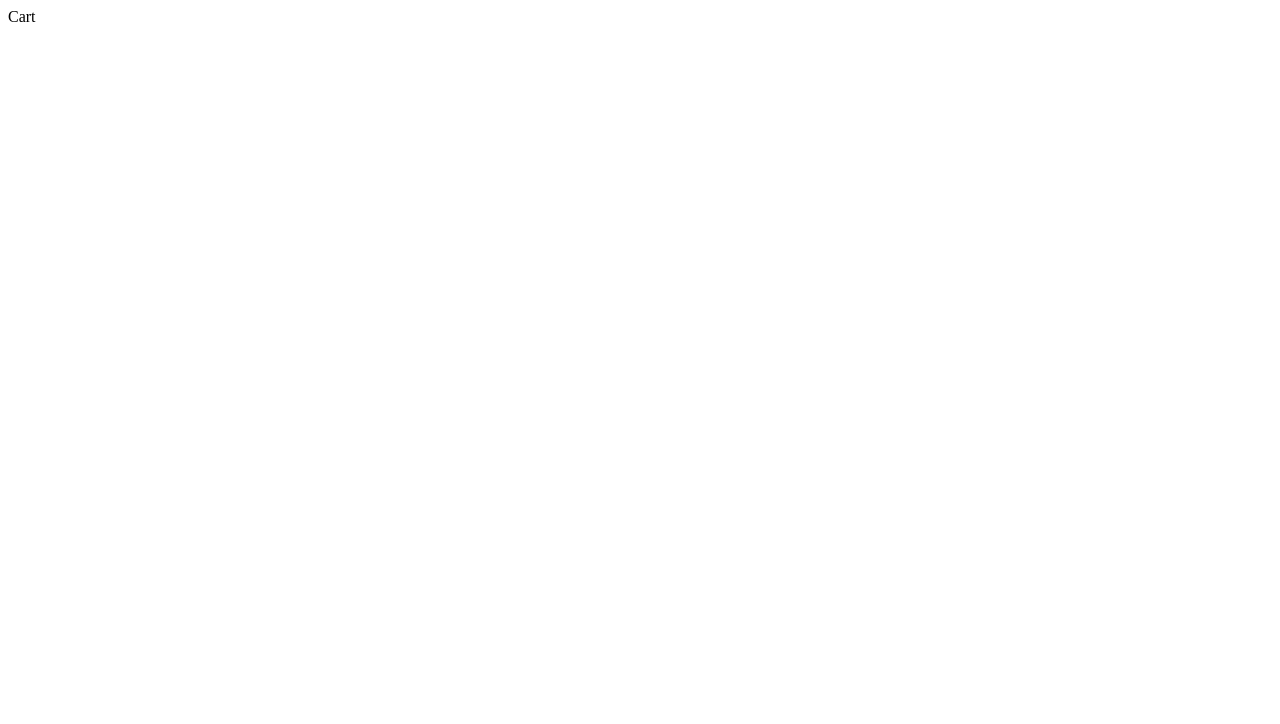
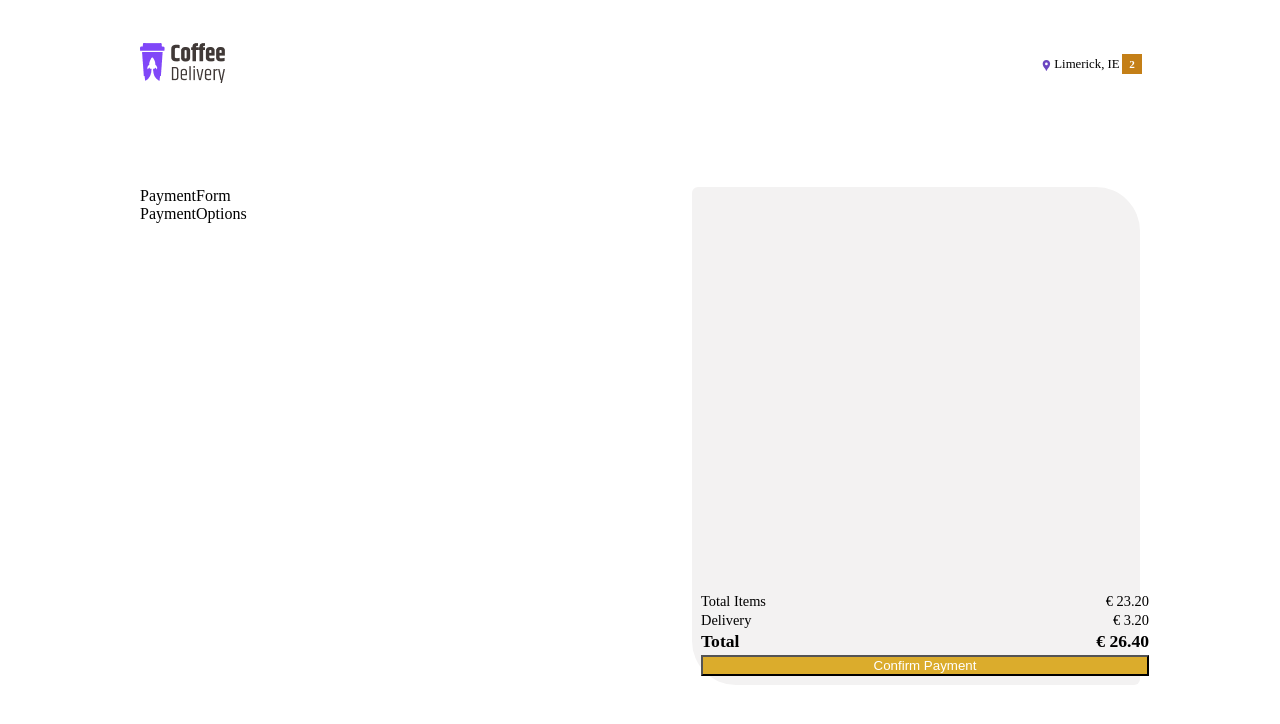
Before and after one commit to diebraga/delivery_coffee, a React (Vite) app: page /cart in a window 1280 px wide. Shown: the top 724 px of the page. Built offline with nearby package versions, Linux system fonts and the light colour scheme; the HTML template or start-up script is replaced by a standard one.

Commit message:
payment widget footer

```diff
--- a/src/components/Header/index.tsx
+++ b/src/components/Header/index.tsx
@@ -12,9 +12,9 @@ export function Header() {
       alignItems={'center'}
       justify='space-between'
     >
-      <Box>
+      <Link to='/'>
         <img src={Logo} />
-      </Box>
+      </Link>
       <Flex>
         <Flex
           bg='purple.100'
--- /dev/null
+++ b/src/components/Payment/PaymentForm.tsx
@@ -0,0 +1,6 @@
+
+export function PaymentForm() {
+  return (
+    <div>PaymentForm</div>
+  )
+}
--- /dev/null
+++ b/src/components/Payment/PaymentOptions.tsx
@@ -0,0 +1,6 @@
+
+export function PaymentOptions() {
+  return (
+    <div>PaymentOptions</div>
+  )
+}
--- /dev/null
+++ b/src/components/Payment/PaymentWidget.tsx
@@ -0,0 +1,23 @@
+import { Flex } from "@chakra-ui/react";
+import { PaymentWidgetFooter } from "./PaymentWidgetFooter";
+import { PaymentWidgetItem } from "./PaymentWidgetItem";
+
+export function PaymentWidget() {
+  return (
+    <Flex
+      maxW='448px'
+      w='488px'
+      h='498px'
+      bg='#F3F2F2'
+      borderTopLeftRadius={'6px'}
+      borderTopRightRadius='44px'
+      borderBottomLeftRadius={'44px'}
+      borderBottomRightRadius='6px'
+      flexDir={'column'}
+      position={'relative'}
+    >
+      <PaymentWidgetItem />
+      <PaymentWidgetFooter />
+    </Flex>
+  )
+}
--- /dev/null
+++ b/src/components/Payment/PaymentWidgetFooter.tsx
@@ -0,0 +1,59 @@
+import { Button, Flex } from "@chakra-ui/react";
+
+export function PaymentWidgetFooter() {
+  return (
+    <Flex
+      as='footer'
+      flexDir={'column'}
+      p='9'
+      pt='3'
+      position={'absolute'}
+      bottom='0'
+      w='100%'
+      bg='blue.100'
+      borderBottomLeftRadius={'44px'}
+    >
+      <Flex
+        flexDir={'column'}
+      >
+        {/* Summary */}
+        <Flex
+          justify={'space-between'}
+          fontSize={['0.9rem']}
+          mt='2'
+        >
+          <Flex>Total Items</Flex>
+          <Flex>€ 23.20</Flex>
+        </Flex>
+
+        <Flex
+          justify={'space-between'}
+          fontSize={['0.9rem']}
+          mt='2'
+        >
+          <Flex>Delivery</Flex>
+          <Flex>€ 3.20</Flex>
+        </Flex>
+
+        <Flex
+          justify={'space-between'}
+          fontWeight='700'
+          fontSize={['1.1rem']}
+          mt='2'
+        >
+          <Flex>Total</Flex>
+          <Flex>€ 26.40</Flex>
+        </Flex>
+
+        <Button
+          width={'100%'}
+          bg='#DBAC2C'
+          color='white'
+          mt='3'
+        >
+          Confirm Payment
+        </Button>
+      </Flex>
+    </Flex>
+  )
+}
--- /dev/null
+++ b/src/components/Payment/PaymentWidgetItem.tsx
@@ -0,0 +1,17 @@
+import { Flex } from "@chakra-ui/react";
+
+export function PaymentWidgetItem() {
+  return (
+    <Flex
+      flexDir={'column'}
+      p='9'
+      position={'absolute'}
+      top='0'
+      w='100%'
+      bg='red.100'
+      borderTopRightRadius={'44px'}
+    >
+
+    </Flex>
+  )
+}
--- /dev/null
+++ b/src/components/Payment/index.tsx
@@ -0,0 +1,27 @@
+import { Flex } from "@chakra-ui/react";
+import { PaymentForm } from "./PaymentForm";
+import { PaymentOptions } from "./PaymentOptions";
+import { PaymentWidget } from "./PaymentWidget";
+
+export function Payment() {
+  return (
+    <Flex
+      justify={'space-between'}
+      mt='70px'
+    >
+      <Flex
+        flexDir={'column'}
+      >
+        <PaymentForm />
+
+        <PaymentOptions />
+      </Flex>
+
+      <Flex
+        flexDir={'column'}
+      >
+        <PaymentWidget />
+      </Flex>
+    </Flex>
+  )
+}
--- a/src/pages/Cart/index.tsx
+++ b/src/pages/Cart/index.tsx
@@ -1,6 +1,23 @@
+import { Flex } from "@chakra-ui/react";
+import { Header } from "../../components/Header";
+import { Payment } from "../../components/Payment";
 
 export function Cart() {
   return (
-    <div>Cart</div>
+    <Flex
+      flexDir={'column'}
+      justify={'center'}
+      alignItems='center'
+    >
+      <Flex
+        w='100%'
+        maxW='1000px'
+        flexDir={'column'}
+        p='5'
+      >
+        <Header />
+        <Payment />
+      </Flex>
+    </Flex>
   )
 }
```
